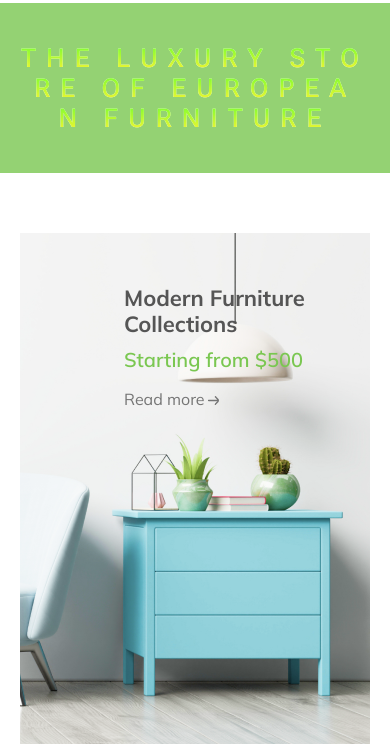
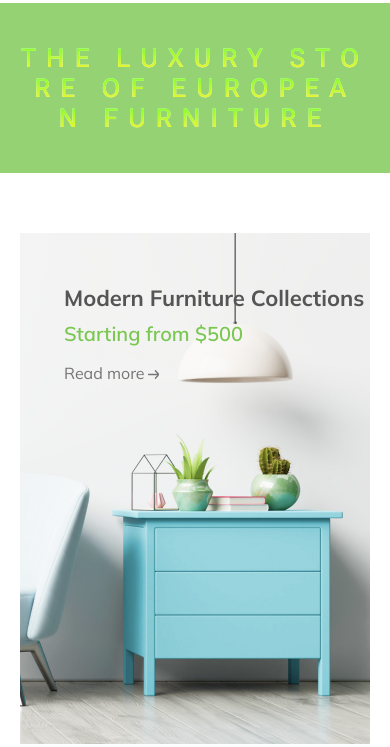
Before and after one commit to elena-savitskaya/homework_maket_grid, a plain HTML site: page index.html in a window 390 px wide. Shown: the part 97-844 px from the top of the page. Drawn offline with Linux system fonts and the light colour scheme.

Commit message:
changed image

```diff
--- a/styles/style.css
+++ b/styles/style.css
@@ -168,7 +168,7 @@ img {
 }
 
 .section_start_text {
-    padding-left: 80px;
+    padding-left: 100px;
 }
 
 .section_start_title {
@@ -513,6 +513,7 @@ img {
 
     .container {
         max-width: 100%;
+        overflow: hidden;
     }
 
     .header_nav_links {
@@ -524,6 +525,10 @@ img {
         margin-left: auto;
         width: 50px;
         height: 50px;
+    }
+
+    .section_start_text {
+        padding-left: 20px;
     }
 
     .footer_wrapper_text {
```
